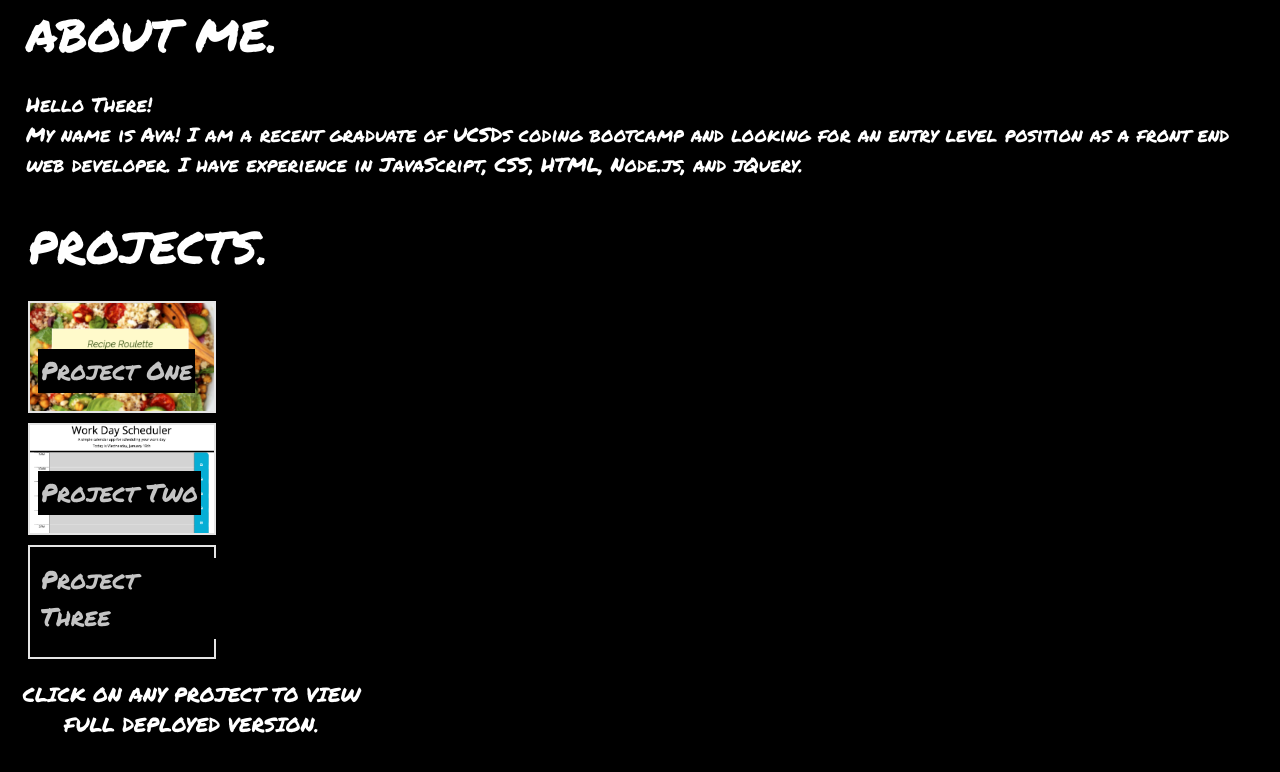
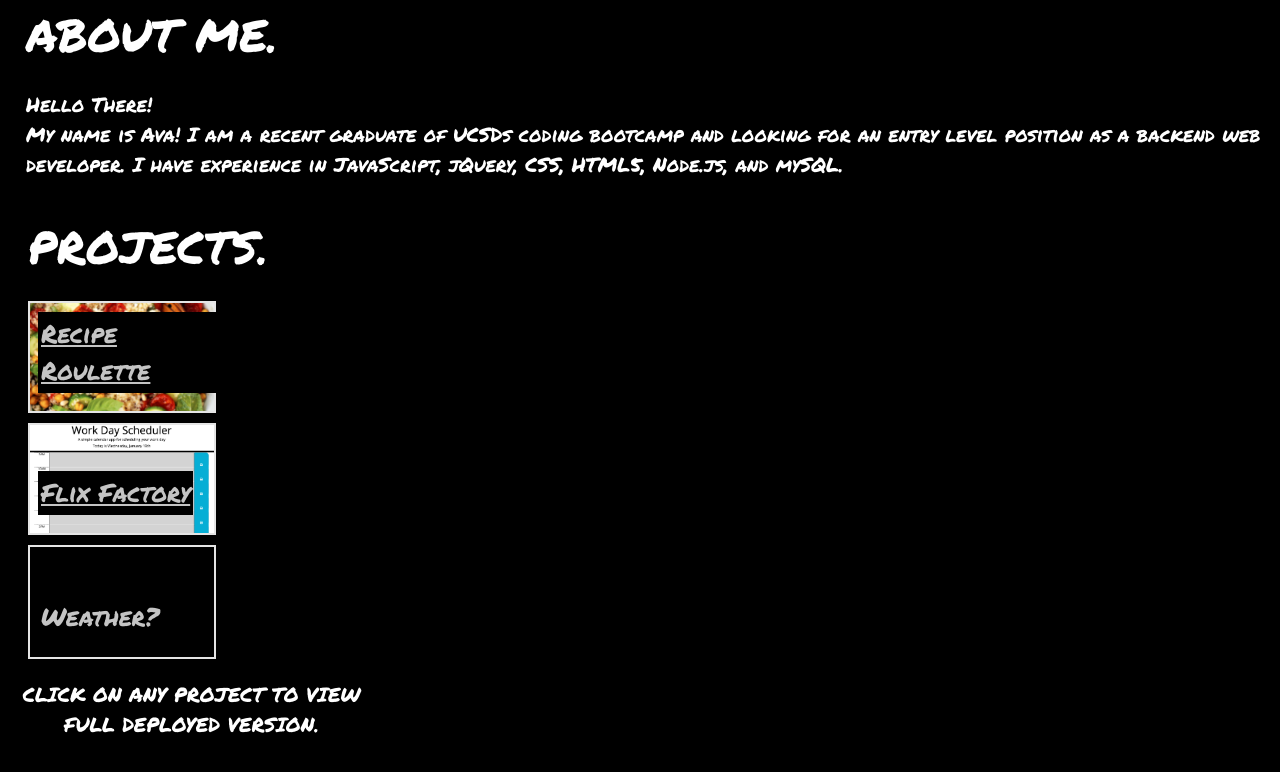
Before and after one commit to kreativekntrl/portfolio, a plain HTML site: page index.html in a window 1280 px wide. Shown: the part 1317-2089 px from the top of the page. Drawn offline with nearby package versions, Linux system fonts and the light colour scheme.

Commit message:
added a tags for project 1 and 2

```diff
--- a/index.html
+++ b/index.html
@@ -68,7 +68,7 @@
                     Hello There! <br>
                     My name is Ava! I am a recent graduate of UCSDs coding bootcamp and looking for an entry level
                     position
-                    as a front end web developer. I have experience in JavaScript, CSS, HTML, Node.js, and jQuery.
+                    as a backend web developer. I have experience in JavaScript, jQuery, CSS, HTML5, Node.js, and mySQL.
                 </p>
             </div>
         </section>
@@ -81,19 +81,19 @@
 
                 <section id="p1" class="project p1">
                     <h2 class="projectsH1">PROJECTS.</h2>
-                    <div class="desc">Project One</div>
+                    <a href="https://kreativekntrl.github.io/project-01/" class="desc">Recipe Roulette</a>
                     <a target="_blank" href="placeholder.jpg.png">
                         <img src="./assets/recipe-roulette.png" alt="placeholder image" height="175" width="300">
                     </a>
                 </section>
                 <section id="p2" class="project p2">
-                    <div class="desc">Project Two</div>
+                    <a href="https://flix-factory.herokuapp.com/" class="desc">Flix Factory</a>
                     <a target="_blank" href="placeholder.jpg.png">
                         <img src="./assets/day-planner.png" alt="placeholder image" height="175" width="300">
                     </a>
                 </section>
                 <section id="p3" class="project p3">
-                    <div class="desc">Project Three</div>
+                    <div class="desc">Weather?</div>
                     <a target="_blank" href="placeholder.jpg.png">
                         <img src="assets/placeholder.jpg.png" alt="placeholder image" height="175" width="300">
                     </a>
@@ -131,8 +131,6 @@
             </div>
         </section>
 
-        <footer></footer>
-
     </section>
 
 
--- a/style.css
+++ b/style.css
@@ -140,12 +140,6 @@ nav {
   margin: 0px 20px 10px 20px;
 }
 
-/* .p1,
-.p2,
-.p3 {
-  padding-top: 10px;
-} */
-
 /*project images*/
 .project img {
   width: 100%;
```
Also changed, not shown: 1 other file.
